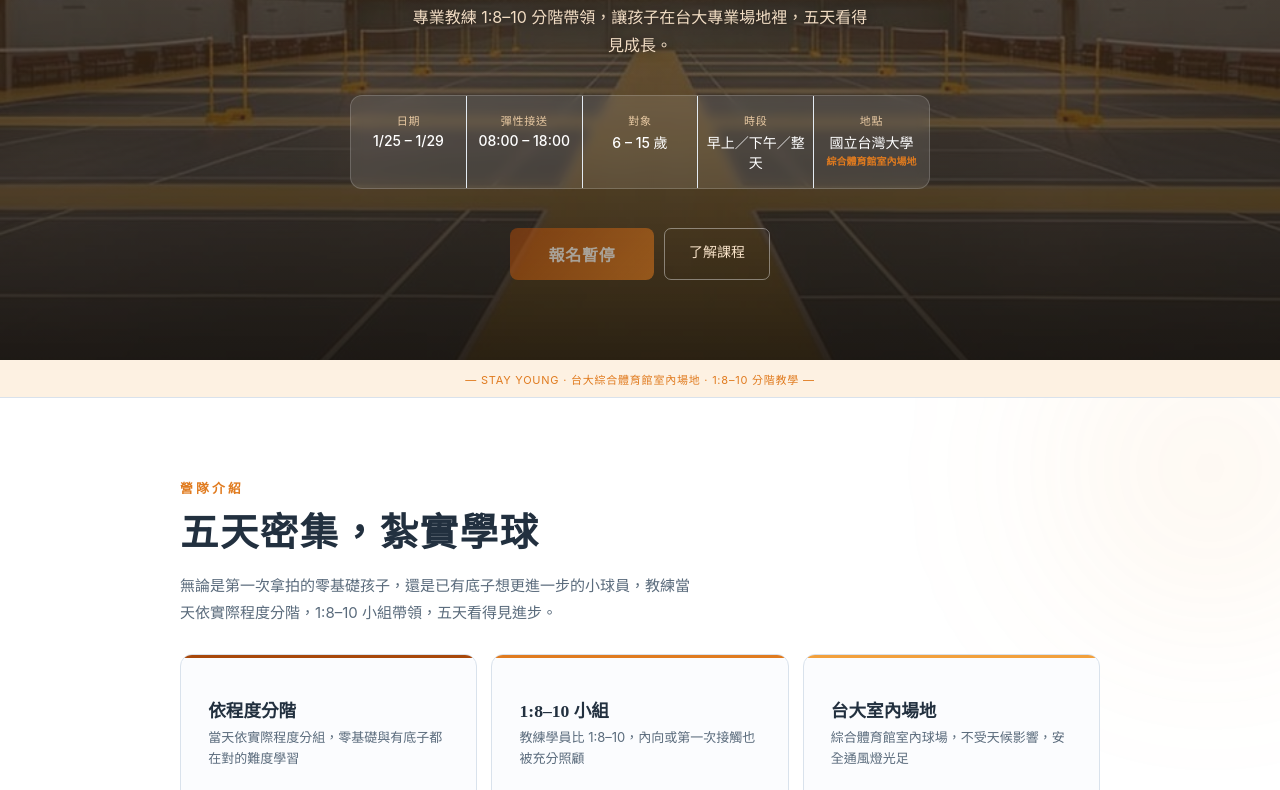
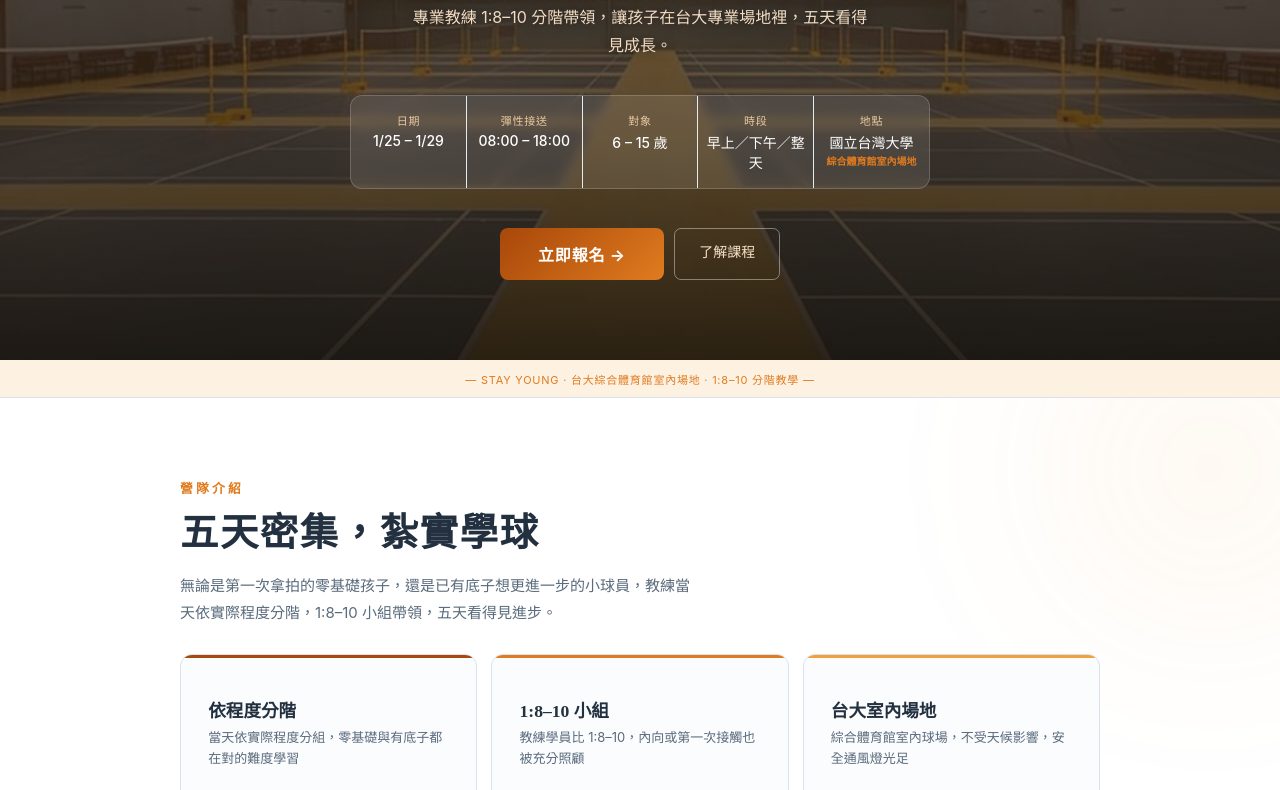
Before and after one commit to Ryan1109-d/badminton-camp, a plain HTML site: page index.html in a window 1280 px wide. Shown: the part 413-1203 px from the top of the page. Drawn offline with Linux system fonts and the light colour scheme.

Commit message:
feat: 恢復三站線上報名
10/31 因誤報名暫停，今日確認後開回。REGISTRATION_OPEN 由 false 改回 true：
報名表單恢復顯示、首頁報名按鈕恢復可點並還原 href。

Co-Authored-By: Claude Opus 5 <noreply@anthropic.com>

```diff
--- a/index.html
+++ b/index.html
@@ -622,7 +622,7 @@ document.querySelectorAll('.faq-q').forEach((btn, i) => {
 // false 時把所有報名按鈕改成「報名暫停」並拿掉 href，點了不會進到報名頁。
 // 按鈕本身的文字就是說明，所以不需要再跳頁解釋。
 (function(){
-  var REGISTRATION_OPEN = false;
+  var REGISTRATION_OPEN = true;
   if (REGISTRATION_OPEN) return;
   document.querySelectorAll('a[href="signup.html"]').forEach(function(a){
     a.textContent = '\u5831\u540d\u66ab\u505c';
```
Also changed, not shown: signup.html (+1 -1 lines).
